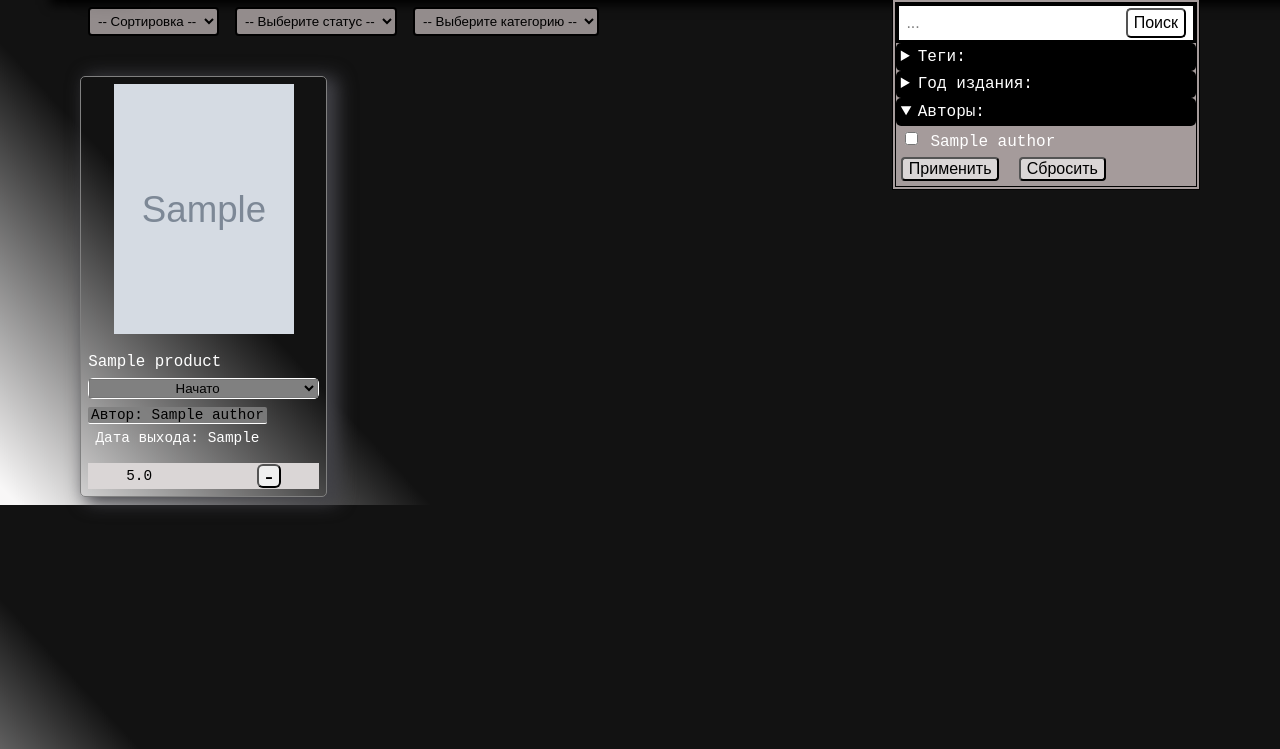
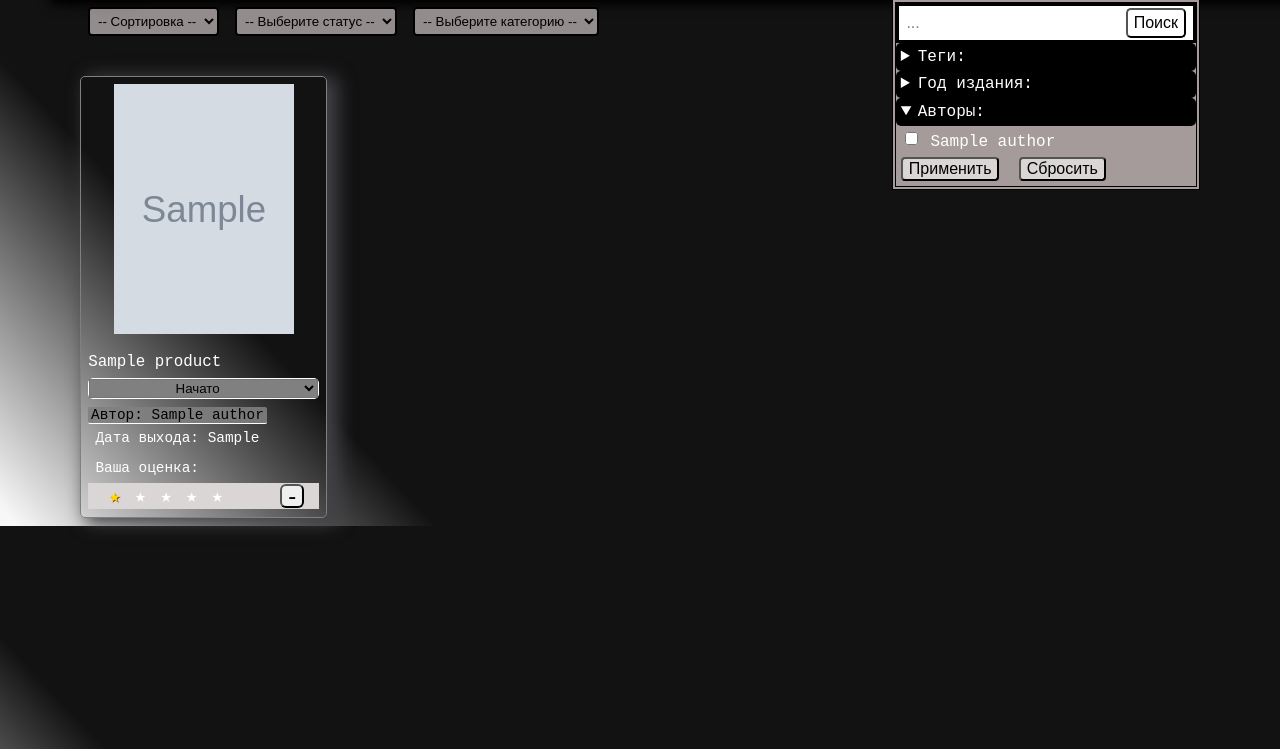
Before and after one commit to kollvan/book-camp, a Django app: page /inventory/collection/ in a window 1280 px wide. Shown: the part 51-800 px from the top of the page. Run offline with Django 5.2, Linux system fonts and the light colour scheme; a user stored in the database is signed in; tables that the repository leaves empty hold one stand-in row (values such as "Sample post"); grey boxes marked "Sample" are stand-in pictures; parts of the project's set-up code (start-up, migrations or seed data) failed here and were passed over.

Commit message:
Add. Added ratings for books in the inventory.

```diff
--- a/goods/templates/goods/catalog.html
+++ b/goods/templates/goods/catalog.html
@@ -4,6 +4,7 @@
 
 {% block extends_style %}
     <link rel="stylesheet" href="{% static 'bookcamp/css/pagination.css' %}">
+    <link rel="stylesheet" href="{% static 'bookcamp/css/card.css' %}">
 {% endblock %}
 
 {% block section %}
@@ -71,7 +72,7 @@
                             </div>
                         </div>
                     </div>
-                    <div class="card-bottom">
+                    <div class="card-bottom margin-top">
                         <div class="card-rank">
                             5.0
                         </div>
--- a/goods/templates/goods/product.html
+++ b/goods/templates/goods/product.html
@@ -3,6 +3,7 @@
 {% load static %}
 {% block extends_style %}
     <link rel="stylesheet" href="{% static 'bookcamp/css/product.css' %}">
+    <link rel="stylesheet" href="{% static 'bookcamp/css/card.css' %}">
 {% endblock %}
 {% block section %}
 <section class="content">
--- a/inventory/models.py
+++ b/inventory/models.py
@@ -16,8 +16,8 @@ class Inventory(models.Model):
 
     date_added = models.DateTimeField(auto_now_add=True, verbose_name='Дата добавления')
     status = models.IntegerField(choices=Status, default=Status.ADDED, db_index=True, verbose_name='Состояние')
-    rank = models.DecimalField(max_digits=4, decimal_places=2, default=0.00,
-                               validators=[MaxValueValidator(10)],
+    rank = models.IntegerField(default=0,
+                               validators=[MaxValueValidator(5)],
                                verbose_name='Оценка')
 
 
--- a/inventory/templates/inventory/inventory.html
+++ b/inventory/templates/inventory/inventory.html
@@ -6,6 +6,7 @@
 {% block extends_style %}
 <link rel="stylesheet" href="{% static 'bookcamp/css/inventory.css'%}">
 <link rel="stylesheet" href="{% static 'bookcamp/css/pagination.css'%}">
+<link rel="stylesheet" href="{% static 'bookcamp/css/card.css'%}">
 {% endblock %}
 
 {% block section %}
@@ -59,6 +60,7 @@
                         <div class="card-main">
                             <div>
                                 <a class="card-title" href="{% url 'goods:product' item.product.slug %}">{{ item.product.name|truncatewords:5 }}</a>
+
                                 <div class="card-status">
                                     <select class="current_status" name="product_status" id="{{item.product.slug}}-status" >
                                         <option value="3" {% if item.status == 3 %} selected {% endif %}>Начато</option>
@@ -75,12 +77,14 @@
                             </div>
                         </div>
                     </div>
-                    <div class="card-bottom">
-                        <div class="card-rank">
-                            5.0
+                    <div>
+                        <p>Ваша оценка:</p>
+                        <div class="card-bottom">
+                            {% include 'includes/goods_rank.html'%}
+                            <button class="card-btn remove" id="id_{{item.product.slug}}-{{item.product.pk}}"></button>
                         </div>
-                            <button class="card-btn remove" id="id_{{item.product.slug}}-{{item.product.pk}}"></button>
                     </div>
+
                 </div>
                 {% endfor %}
             </div>
--- /dev/null
+++ b/static/bookcamp/css/card.css
@@ -0,0 +1,122 @@
+.card{
+    font-size: 0.9em;
+    border: 1px solid grey;
+    padding: 0.5em;
+    display: flex;
+    flex-direction: column;
+    justify-content:  space-between;
+    box-shadow: 8px 3px 18px 3px #424248;
+    border-radius: 5px;
+}
+.card-img{
+    text-align: center;
+    padding-bottom: 1em;
+}
+/**/
+.card-img img{
+    height: 250px;
+    width: 180px;
+}
+
+.card-bottom{
+    display: flex;
+    gap: 2em;
+    justify-content: space-around;
+    background-color: rgb(218, 214, 214);
+}
+.card-author{
+    text-decoration: none;
+    background-color: rgba(128, 128, 128, 0.885);
+    border-bottom: 1px solid white;
+    color:black;
+    padding-inline: 0.2em;
+    border-radius: 2px;
+}
+.card-title{
+    text-decoration: none;
+    color: white;
+    display: block;
+    padding-bottom: 0.5em;
+    font-size: 1.1em;
+}
+.card .tag-list{
+    max-height: 3em;
+    overflow: hidden;
+}
+
+.card-status{
+    border: 1px solid;
+    background-color: grey;
+    border-radius: 5px;
+    text-align: center;
+    margin-bottom:0.5em;
+}
+.current_status{
+    background-color: transparent;
+    width: 100%;
+    text-align: center;
+}
+
+
+.card-btn{
+    width: 1em;
+    height: 1em;
+    border-radius: 25%;
+    margin: 1px;
+    font-size: 24px;
+    cursor: pointer;
+    transition: all 0.3s ease;
+
+    display: flex;
+    align-items: center;
+    justify-content: center;
+}
+
+.card-btn::before {
+    content: "+";
+    display: block;
+}
+.card-btn:active{
+    box-shadow: 6px 6px 8px 0px #3d3c3c inset;
+}
+.card-btn.remove:before{
+    content: "-";
+    display: block;
+}
+.card-rank{
+    display: flex;
+    align-items: center;
+    margin-left: 0.5em;
+    gap: 1em;
+    flex-direction: row-reverse;
+}
+
+.card-rank:not(:checked) > input{
+    display: none;
+}
+.card-rank:not(:checked) > label:before{
+    content: '★';
+    transition: all 0.1s ease;
+    font-size: 1.3em;
+}
+.card-rank > input:checked ~ label {
+	color: gold;
+	text-shadow: 1px 1px rgb(148, 82, 16);
+}
+
+.card-rank:not(:checked) > label:hover,
+.card-rank:not(:checked) > label:hover ~ label {
+	color: gold;
+    text-shadow: 1px 1px black;
+}
+.card-rank > input:checked + label{
+    background-color: inherit;
+}
+
+.card-rank > input:checked ~ label:hover{
+	color: rgba(255, 217, 0, 0.908);
+}
+
+.card p{
+    margin: 0.5em;
+}
--- a/static/bookcamp/css/style.css
+++ b/static/bookcamp/css/style.css
@@ -12,6 +12,10 @@ body{
     border: none;
     border-radius: 45px;
     padding: 0;
+}
+
+.margin-top{
+    margin-top: 1em;
 }
 .dropdown{
     position: relative;
@@ -197,106 +201,13 @@ span.select{
     font-style: italic;
 
 }
-.card{
-    font-size: 0.9em;
-    border: 1px solid grey;
-    padding: 0.5em;
-    display: flex;
-    flex-direction: column;
-    justify-content:  space-between;
-    box-shadow: 8px 3px 18px 3px #424248;
-    border-radius: 5px;
-}
-.card-img{
-    text-align: center;
-    padding-bottom: 1em;
-}
-/**/
-.card-img img{
-    height: 250px;
-    width: 180px;
-}
-.card-main{
-}
-.card-bottom{
-    display: flex;
-    gap: 2em;
-    margin-top: 0.7em;
-    justify-content: space-around;
-    background-color: rgb(218, 214, 214);
-}
-.card-author{
-    text-decoration: none;
-    background-color: rgba(128, 128, 128, 0.885);
-    border-bottom: 1px solid white;
-    color:black;
-    padding-inline: 0.2em;
-    border-radius: 2px;
-}
-.card-title{
-    text-decoration: none;
-    color: white;
-    display: block;
-    padding-bottom: 0.5em;
-    font-size: 1.1em;
-}
+
 .tag-list{
     display: flex;
     gap: 0.3em;
     flex-wrap: wrap;
 }
-.card .tag-list{
-    max-height: 3em;
-    overflow: hidden;
-}
 
-.card-status{
-    border: 1px solid;
-    background-color: grey;
-    border-radius: 5px;
-    text-align: center;
-    margin-bottom:0.5em;
-}
-.current_status{
-    background-color: transparent;
-    width: 100%;
-    text-align: center;
-}
-
-
-.card-btn{
-    width: 1em;
-    height: 1em;
-    border-radius: 25%;
-    margin-block: 1px;
-    font-size: 24px;
-    cursor: pointer;
-    transition: all 0.3s ease;
-
-    display: flex;
-    align-items: center;
-    justify-content: center;
-}
-
-.card-btn::before {
-    content: "+";
-    display: block;
-}
-.card-btn:active{
-    box-shadow: 6px 6px 8px 0px #3d3c3c inset;
-}
-.card-btn.remove:before{
-    content: "-";
-    display: block;
-}
-.card-rank{
-    align-content: center;
-    color:black;
-}
-
-.card p{
-    margin: 0.5em;
-}
 .tags-filter{
     padding: 0.3em;
     border: 2px solid grey;
--- a/static/bookcamp/js/script-btns.js
+++ b/static/bookcamp/js/script-btns.js
@@ -12,7 +12,6 @@ document.addEventListener('DOMContentLoaded', function() {
                 const response_ok = await sendRequestToServer(service_method, buttonId[1], data={'set_product':buttonId[2]});
 
                 if(response_ok){
-                    console.log('id_'+buttonId[1]);
                     card = document.querySelector('#id_'+buttonId[1]);
                     div = card.querySelector('.card-status');
                     if(service_method == 'POST'){
--- a/static/bookcamp/js/script-inventory.js
+++ b/static/bookcamp/js/script-inventory.js
@@ -18,6 +18,24 @@ document.addEventListener('DOMContentLoaded', function() {
         select.addEventListener('change', handleSelectChange);
     });
 });
+
+document.addEventListener('DOMContentLoaded', function() {
+    document.addEventListener('change', function(e) {
+        if (e.target.type === 'radio' && e.target.classList.contains('value-rank')) {
+            div_card = e.target.parentElement;
+            data = {
+                'rank': e.target.value,
+            }
+            try{
+                response_ok = sendRequestToServer('PATCH', div_card.id.split('_')[1], data)
+            }
+            catch(error){
+                console.log(error)
+            }
+        }
+    });
+});
+
 
 document.addEventListener('DOMContentLoaded', function() {
     const form = document.querySelector('#filter-form');
--- /dev/null
+++ b/templates/includes/goods_rank.html
@@ -0,0 +1,17 @@
+<div id="ranks_{{ item.product.slug }}" class="card-rank">
+    <input name="group_{{item.product.slug}}" id="rank_5-{{item.pk}}" class="value-rank"
+           {%if item.rank == 5 %} checked {% endif %} type="radio" value="5">
+    <label for="rank_5-{{item.pk}}"></label>
+    <input name="group_{{item.product.slug}}" id="rank_4-{{item.pk}}" class="value-rank"
+           {%if item.rank == 4 %} checked {% endif %} type="radio" value="4">
+    <label for="rank_4-{{item.pk}}"></label>
+    <input name="group_{{item.product.slug}}" id="rank_3-{{item.pk}}" class="value-rank"
+           {%if item.rank == 3 %} checked {% endif %} type="radio" value="3">
+    <label for="rank_3-{{item.pk}}"></label>
+    <input name="group_{{item.product.slug}}" id="rank_2-{{item.pk}}" class="value-rank"
+           {%if item.rank == 2 %} checked {% endif %} type="radio" value="2">
+    <label for="rank_2-{{item.pk}}"></label>
+    <input name="group_{{item.product.slug}}" id="rank_1-{{item.pk}}" class="value-rank"
+           {%if item.rank == 1 %} checked {% endif %} type="radio" value="1">
+    <label for="rank_1-{{item.pk}}"></label>
+</div>
```
Also changed, not shown: inventory/migrations/0004_alter_inventory_rank.py (added).
